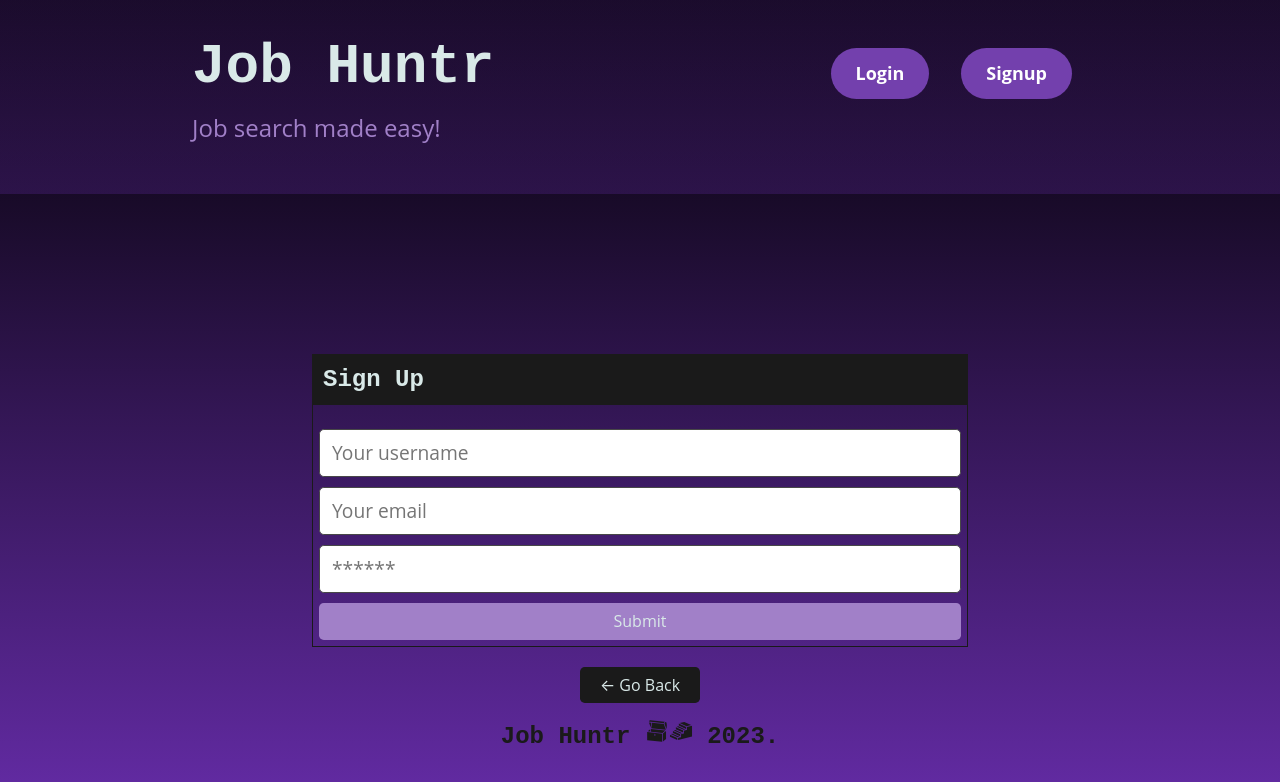
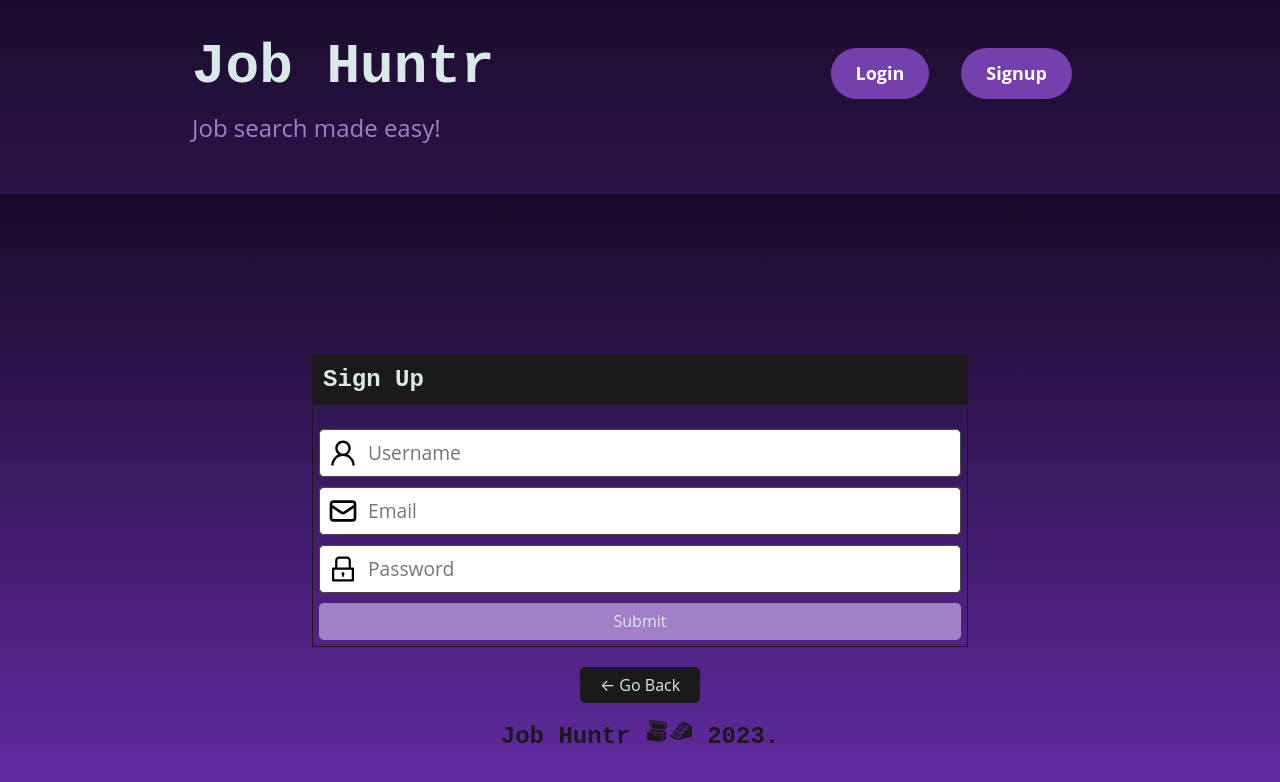
Before and after one commit to ZacWheeler3/job-huntr, a React (Vite) app in the folder client/: page /signup in a window 1280 px wide. Shown: the top 782 px of the page. Built offline with nearby package versions, Linux system fonts and the light colour scheme.

Commit message:
added signup icons

```diff
--- a/client/src/App.css
+++ b/client/src/App.css
@@ -168,7 +168,7 @@ body {
   );
 }
 
-#email-input, #password-input {
+#email-input, #password-input, #username-input {
 padding-left: 3rem;
 }
 
--- a/client/src/pages/Signup.jsx
+++ b/client/src/pages/Signup.jsx
@@ -3,7 +3,8 @@ import { Link } from "react-router-dom";
 import { useMutation } from "@apollo/client";
 import { ADD_USER } from "../utils/mutations";
 import { AiOutlineLock as PasswordIcon } from "react-icons/ai";
-import { HiOutlineMail as EmailIcon } from "react-icons/hi"
+import { AiOutlineUser as UserNameIcon } from "react-icons/ai";
+import { HiOutlineMail as EmailIcon } from "react-icons/hi";
 import Auth from "../utils/auth";
 
 const Signup = () => {
@@ -51,30 +52,54 @@ const Signup = () => {
               </p>
             ) : (
               <form onSubmit={handleFormSubmit}>
+                <div className="input-container">
+                  <UserNameIcon
+                    size={"2rem"}
+                    color="black"
+                    className="lock-icon"
+                  />
                   <input
                     className="form-input"
-                  placeholder="Your username"
+                    id="username-input"
+                    placeholder="Username"
                     name="username"
                     type="text"
                     value={formState.name}
                     onChange={handleChange}
                   />
+                  <div className="input-container">
+                    <EmailIcon
+                      size={"2rem"}
+                      color="black"
+                      className="lock-icon"
+                    />
                     <input
                       className="form-input"
-                  placeholder="Your email"
+                      id="email-input"
+                      placeholder="Email"
                       name="email"
                       type="email"
                       value={formState.email}
                       onChange={handleChange}
+                    ></input>
+                  </div>
+                </div>
+                <div className="input-container">
+                  <PasswordIcon
+                    size={"2rem"}
+                    color="black"
+                    className="lock-icon"
                   />
                   <input
                     className="form-input"
-                  placeholder="******"
+                    id="password-input"
+                    placeholder="Password"
                     name="password"
                     type="password"
                     value={formState.password}
                     onChange={handleChange}
                   />
+                </div>
                 <button
                   className="btn btn-block btn-primary"
                   style={{ cursor: "pointer" }}
```
Also changed, not shown: client/src/pages/Login.jsx (+16 -8 lines). Lines whose indentation alone changed are shown as unchanged.
